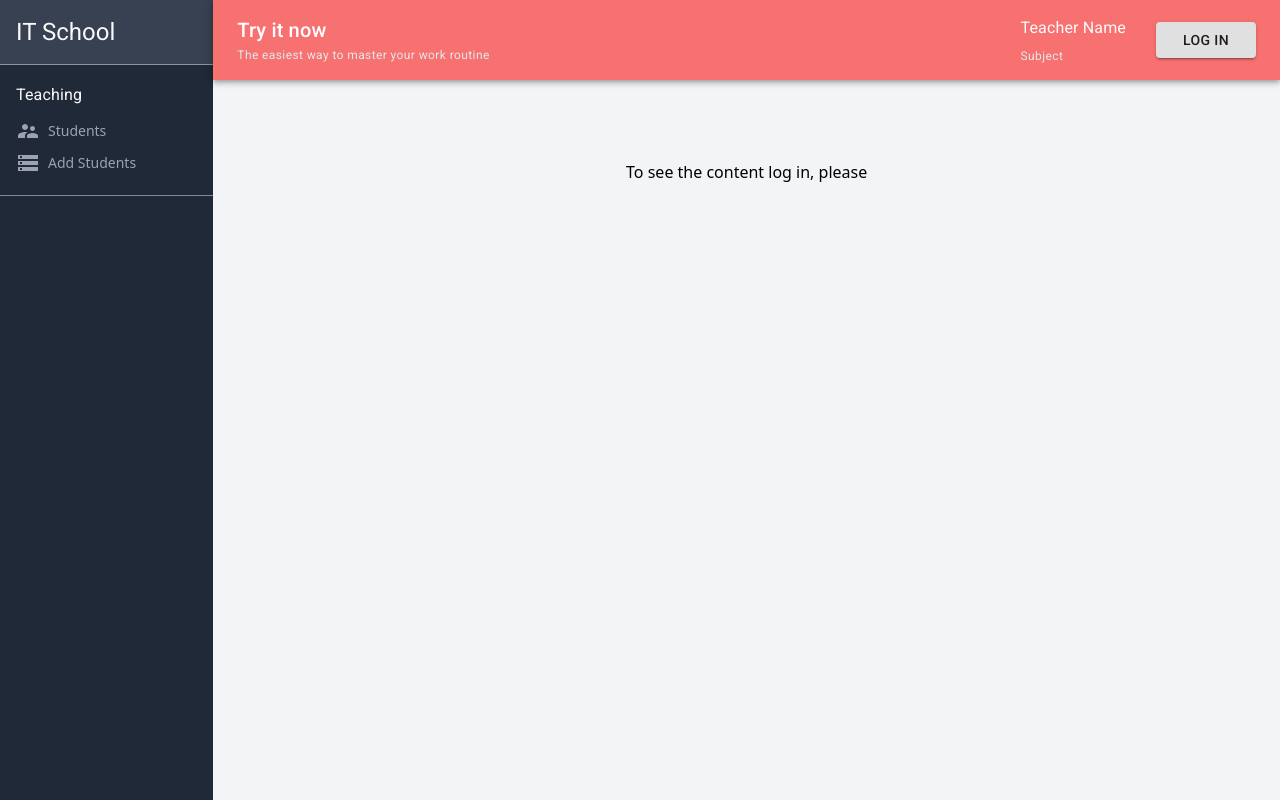
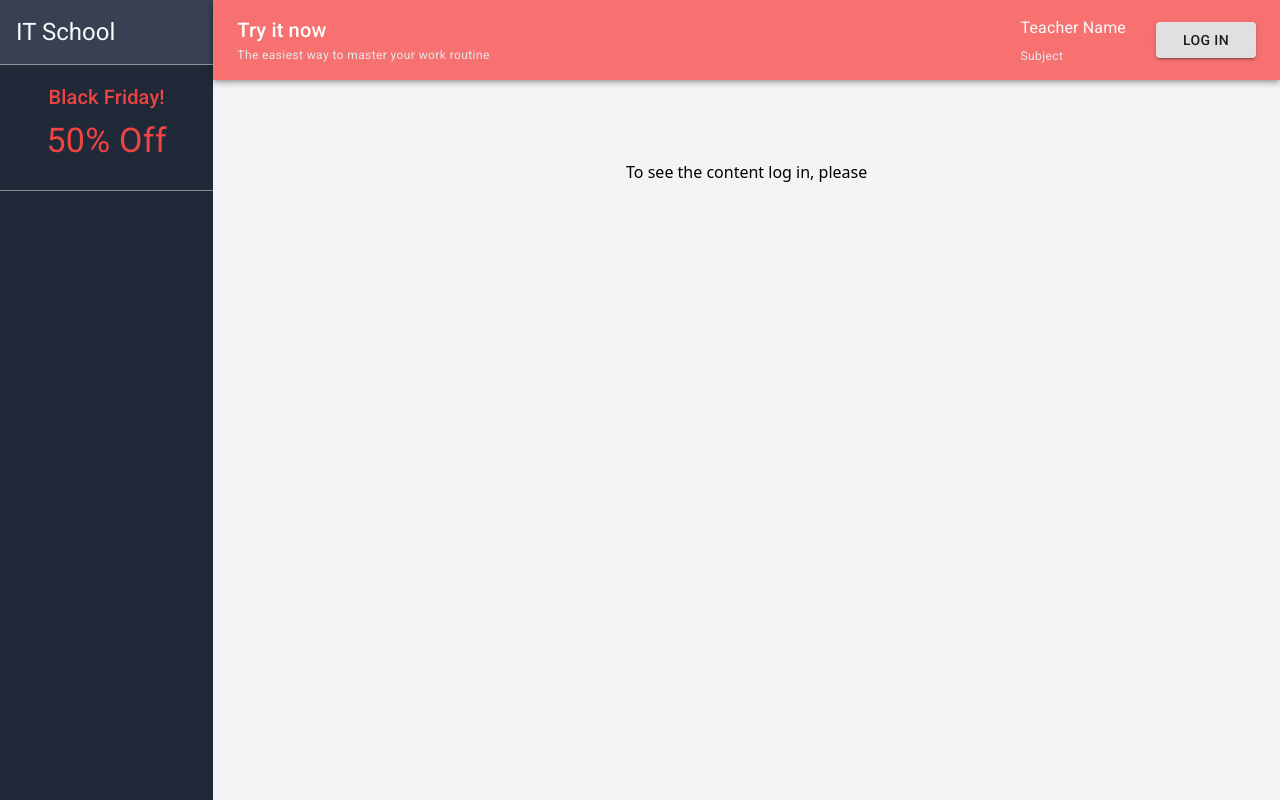
Before and after one commit to IlyaKrapivnoy/pair_programming, a React (Create React App) app: page / in a window 1280 px wide. Built offline with nearby package versions, Linux system fonts and the light colour scheme; data requests are answered from the project's data file.

Commit message:
change sidebar

```diff
--- a/src/App.js
+++ b/src/App.js
@@ -11,7 +11,7 @@ function App() {
     return (
         <div className='flex'>
             <Router>
-                <Sidebar />
+                <Sidebar isLogged={isLogged} setIsLogged={setIsLogged} />
                 <Switch>
                     <Route exact path='/'>
                         <Students
--- a/src/components/Sidebar.jsx
+++ b/src/components/Sidebar.jsx
@@ -2,7 +2,7 @@ import { Typography } from '@material-ui/core';
 import { Link } from 'react-router-dom';
 import { SupervisorAccount, Storage } from '@material-ui/icons';
 
-const Sidebar = () => {
+const Sidebar = ({ isLogged, setIsLogged }) => {
     return (
         <div className='w-2/12 h-screen bg-gray-800'>
             <div className='p-4 border-opacity-50 border-b bg-gray-700'>
@@ -10,6 +10,7 @@ const Sidebar = () => {
                     IT School
                 </Typography>
             </div>
+            {isLogged ? (
                 <div className='p-4 border-opacity-50 border-b'>
                     <Typography
                         variant='subtitle1'
@@ -29,6 +30,16 @@ const Sidebar = () => {
                         </li>
                     </ul>
                 </div>
+            ) : (
+                <div className='p-4 border-opacity-50 border-b text-red-500 flex flex-col items-center'>
+                    <Typography variant='h6' gutterBottom>
+                        Black Friday!
+                    </Typography>
+                    <Typography variant='h4' gutterBottom>
+                        50% Off
+                    </Typography>
+                </div>
+            )}
         </div>
     );
 };
```
Lines whose indentation alone changed are shown as unchanged.
